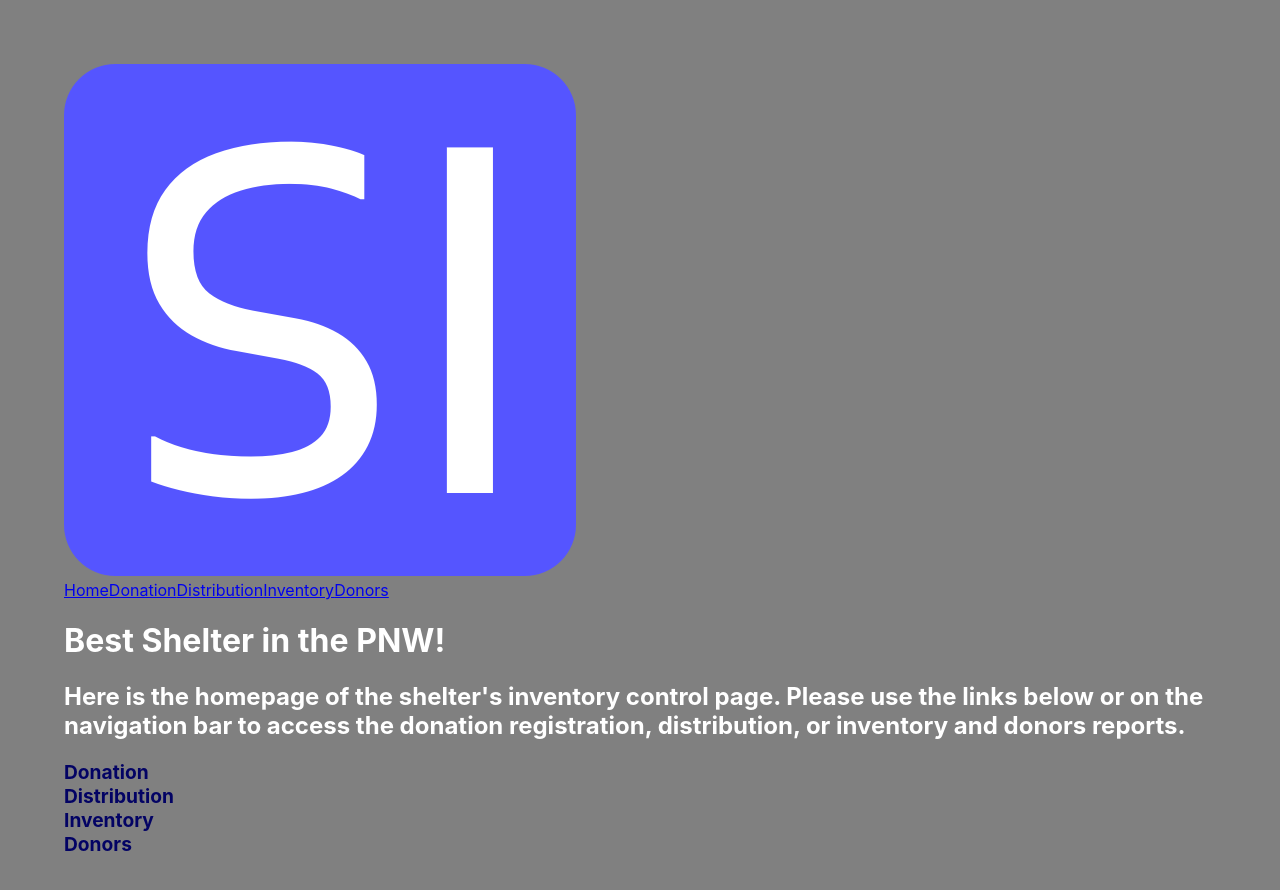
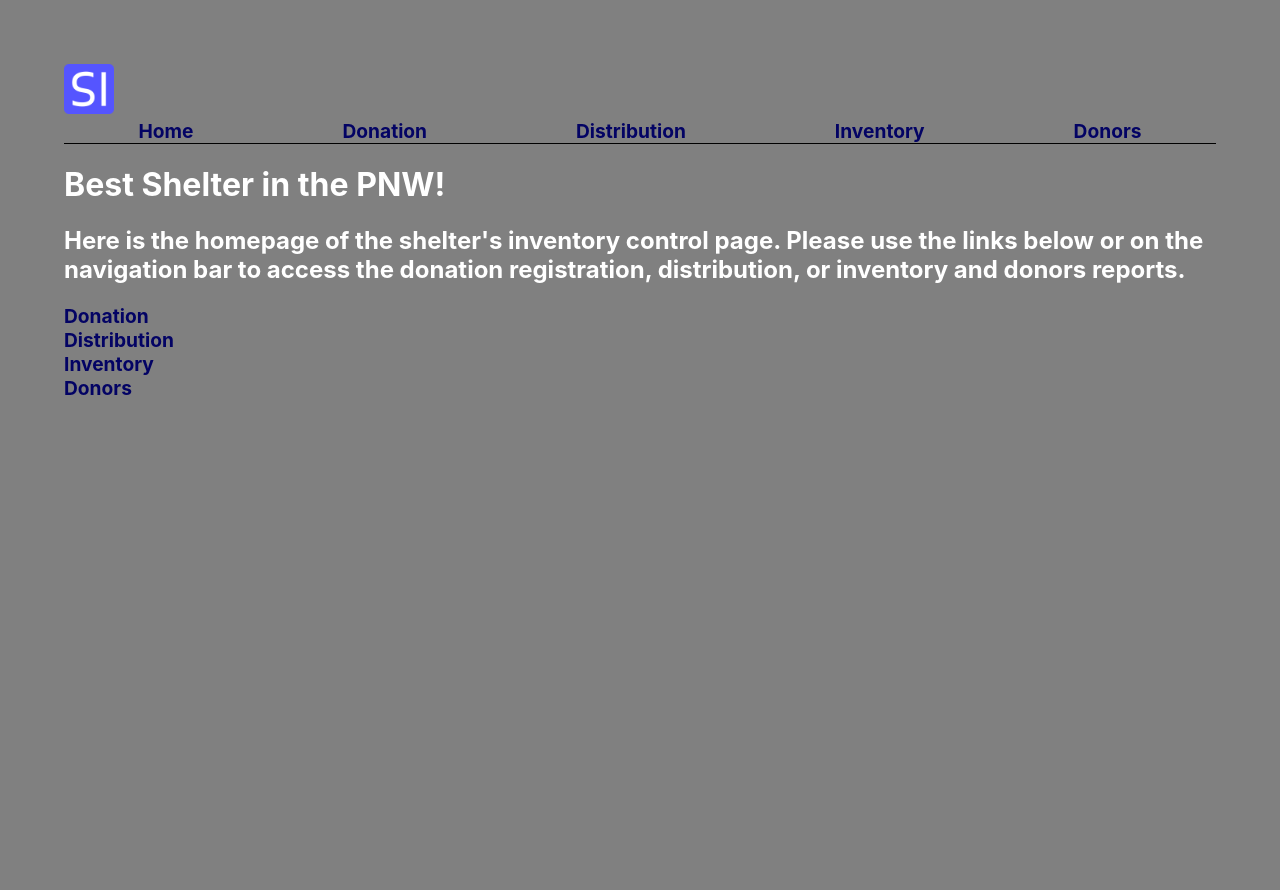
Before and after one commit to Sparky338/Digital-Aid_technical, a React (Create React App) app in the folder digital-aid-seattle/: page / in a window 1280 px wide. Shown: the top 890 px of the page. After the commit the page ends 800 px from the top, so only its background shows below. Built offline with nearby package versions, Linux system fonts and the light colour scheme.

Commit message:
base css for navbar

```diff
--- a/digital-aid-seattle/src/components/navbar.js
+++ b/digital-aid-seattle/src/components/navbar.js
@@ -1,5 +1,6 @@
 import { NavLink } from "react-router-dom";
 import shelterLogo from '../images/android-chrome-512x512.png'
+import "../css/navbar.css"
 
 const NavBar = () => {
   return (
--- /dev/null
+++ b/digital-aid-seattle/src/css/navbar.css
@@ -0,0 +1,22 @@
+.main-nav-bar {
+    /* display: flex; */
+    /* flex-direction: row; */
+    /* justify-content: center;
+    align-items: center; */
+    border-bottom: 1px solid black;
+}
+
+.shelter-logo {
+    max-height: 50px;
+    max-width: 50px;
+}
+
+.links {
+    display: flex;
+    flex-direction: row;
+    justify-content: space-around;
+}
+
+/* .nav-link {
+
+} */
--- a/digital-aid-seattle/src/index.css
+++ b/digital-aid-seattle/src/index.css
@@ -10,14 +10,16 @@
 
 }
 
-.link {
+.link,
+.nav-link {
   text-decoration: none;
   font-size: larger;
   font-weight: 700;
   color:rgb(3, 3, 100);
 }
 
-.link:hover {
+.link:hover,
+.nav-link:hover {
   color: aliceblue;
 }
 
```
Also changed, not shown: digital-aid-seattle/src/css/inventory.css (added).
